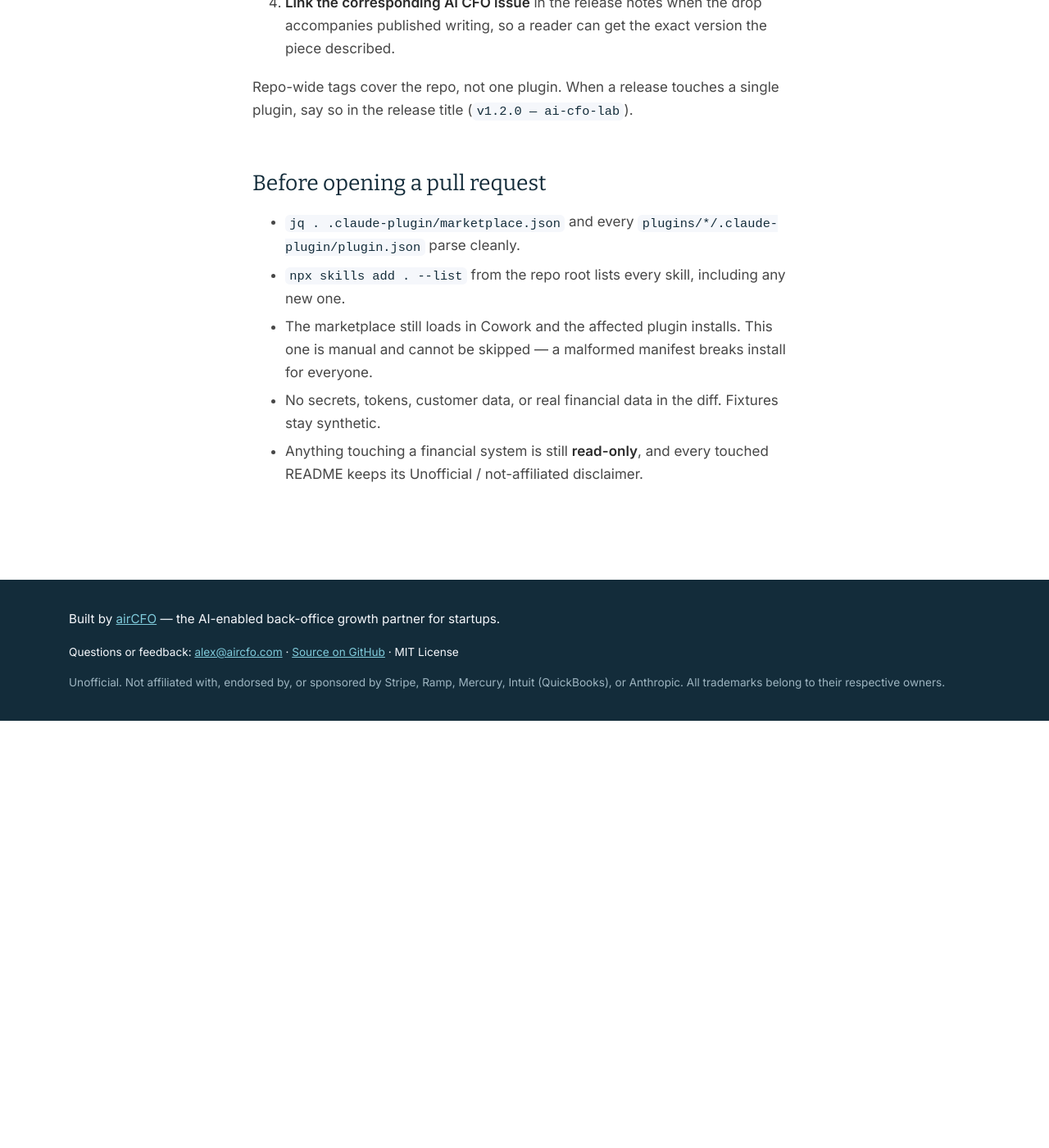
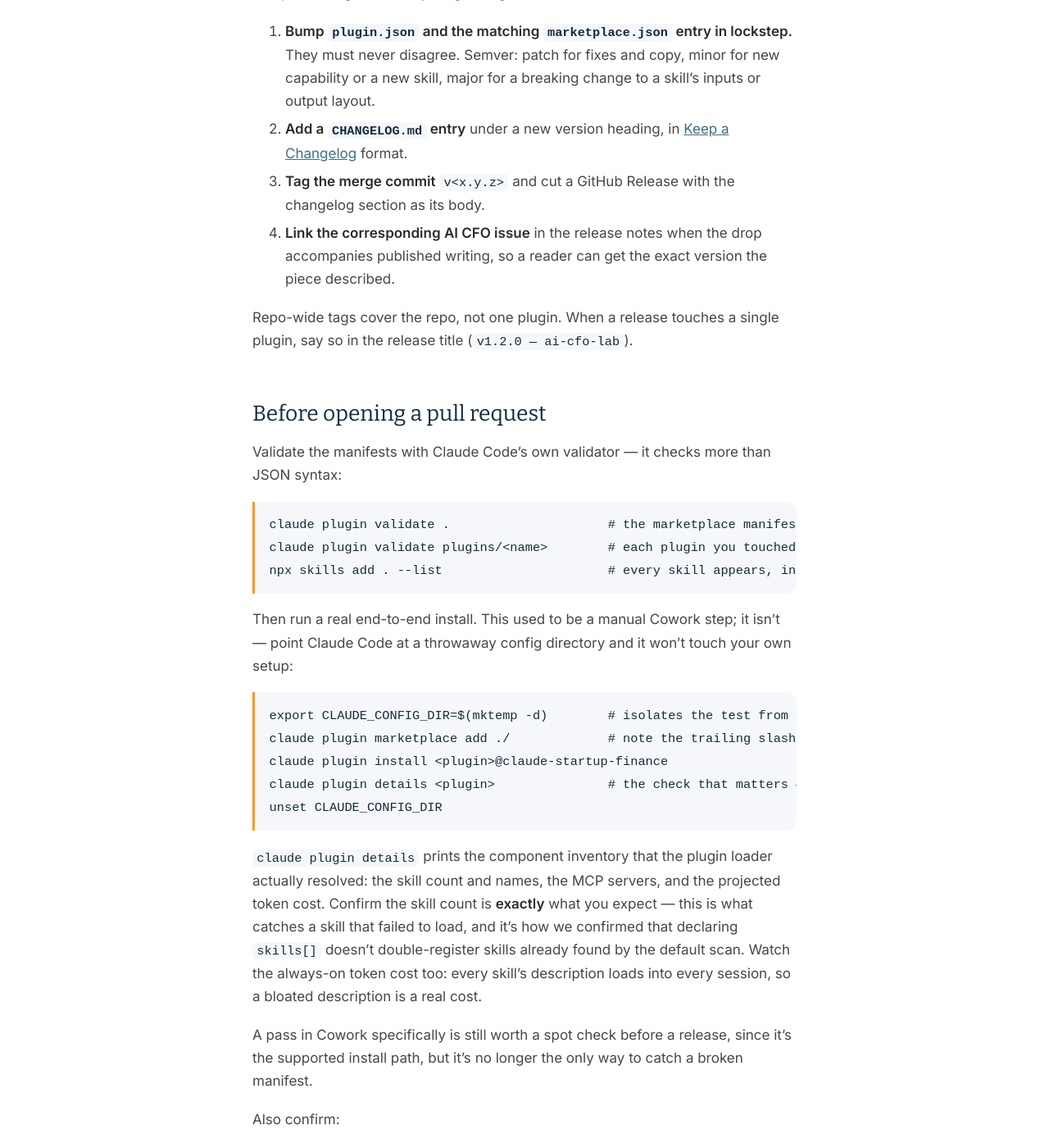
Before and after one commit to aircfo/claude-startup-finance, a Jekyll site: the page built from docs/authoring-conventions.md, in a window 1280 px wide and 1400 px high, scrolled down 4323 px. Shown: the whole window at 82% size. Built offline with Jekyll 4.4.1, drawn with Linux system fonts in a browser that asks for light colours; before the commit the page ends 5202 px from its top, so only the background shows below that; some of the changed text lies outside the part shown.

Commit message:
docs: replace the "manual Cowork check" with real verification commands
The earlier commits told contributors the install check was manual and
unskippable. That was wrong: `claude plugin validate` validates both manifest
levels, and pointing CLAUDE_CONFIG_DIR at a throwaway directory allows a full
install test without touching your own config. `claude plugin details` then
prints the component inventory the loader actually resolved — skill count, MCP
servers, and per-skill token cost — which is a stronger check than eyeballing
Cowork, since it catches a skill that silently failed to load.

Ran it on all three plugins: 1 + 5 + 1 = 7 skills, MCP servers resolved
(quickbooks / stripe+ramp+mercury / none), no duplicates. That last point
settles a real question about the previous commit — `skills[]` paths *add to*
the default skills/ scan per the marketplace docs, so declaring skills already
in the default location could plausibly have double-registered them. It doesn't.

Also corrects the skills[] rationale (it's an official Claude Code marketplace
field, not only a Vercel-CLI affordance), documents that strict defaults to true
and shouldn't be flipped here, and notes that pluginRoot is a real field we're
declining on merit rather than an unsupported one.

Co-Authored-By: Claude Opus 5 (1M context) <noreply@anthropic.com>

````diff
--- a/docs/authoring-conventions.md
+++ b/docs/authoring-conventions.md
@@ -110,17 +110,29 @@ plugin root:
 }
 ```
 
-The `skills` array is what the [`skills` CLI](https://github.com/vercel-labs/skills) reads
-for deterministic discovery (its *Plugin Manifest Discovery* mode), so readers who use
-Claude Code rather than Cowork get a reliable `--skill <name>` install instead of relying
-on the CLI's recursive-search fallback.
+`skills` is an [official marketplace field](https://code.claude.com/docs/en/plugin-marketplaces#marketplace-schema).
+Its declared paths **add to** the default scan of the plugin's `skills/` directory rather
+than replacing it, so listing skills that already sit in the default location is redundant
+for Claude Code itself — verified below that it does not double-register them. The reason to
+declare it anyway is the [`skills` CLI](https://github.com/vercel-labs/skills): declared
+paths put it into documented *Plugin Manifest Discovery* mode instead of its
+recursive-search fallback, which is what gives readers on Claude Code (rather than Cowork) a
+reliable `npx skills add … --skill <name>`.
 
 > **A new skill must be added in two places: its plugin directory *and* the `skills` array
-> in `marketplace.json`.** A skill missing from the array still works in Cowork but becomes
-> undiscoverable to the CLI. The pull-request template checks for this.
+> in `marketplace.json`.** A skill missing from the array still loads in Cowork — the
+> default scan finds it — but discovery by the `skills` CLI stops being deterministic. The
+> pull-request template checks for this.
 
-Do not add `metadata.pluginRoot`. Setting it changes how `source` paths are interpreted,
-and the current explicit `./plugins/<name>` paths already work in both Cowork and the CLI.
+Two related fields, for reference: `strict` defaults to `true`, meaning each plugin's
+`plugin.json` stays the authority for its components and the marketplace entry only
+supplements it. Don't set `strict: false` here — it would make the marketplace entry the
+entire definition and conflict with the `plugin.json` files these plugins ship.
+
+Do not add `metadata.pluginRoot`. It's a real field (it prepends a base directory to
+relative `source` paths), but setting it changes how every existing `source` is interpreted,
+and the explicit `./plugins/<name>` paths already resolve correctly in both Cowork and the
+CLI. No upside, real breakage risk.
 
 ## Release process
 
@@ -142,11 +154,37 @@ so in the release title (`v1.2.0 — ai-cfo-lab`).
 
 ## Before opening a pull request
 
-- `jq . .claude-plugin/marketplace.json` and every `plugins/*/.claude-plugin/plugin.json`
-  parse cleanly.
-- `npx skills add . --list` from the repo root lists every skill, including any new one.
-- The marketplace still loads in Cowork and the affected plugin installs. This one is
-  manual and cannot be skipped — a malformed manifest breaks install for everyone.
+Validate the manifests with Claude Code's own validator — it checks more than JSON syntax:
+
+```bash
+claude plugin validate .                     # the marketplace manifest
+claude plugin validate plugins/<name>        # each plugin you touched
+npx skills add . --list                      # every skill appears, including your new one
+```
+
+Then run a real end-to-end install. This used to be a manual Cowork step; it isn't — point
+Claude Code at a throwaway config directory and it won't touch your own setup:
+
+```bash
+export CLAUDE_CONFIG_DIR=$(mktemp -d)        # isolates the test from your real config
+claude plugin marketplace add ./             # note the trailing slash; "." is rejected
+claude plugin install <plugin>@claude-startup-finance
+claude plugin details <plugin>               # the check that matters — see below
+unset CLAUDE_CONFIG_DIR
+```
+
+`claude plugin details` prints the component inventory that the plugin loader actually
+resolved: the skill count and names, the MCP servers, and the projected token cost. Confirm
+the skill count is **exactly** what you expect — this is what catches a skill that failed to
+load, and it's how we confirmed that declaring `skills[]` doesn't double-register skills
+already found by the default scan. Watch the always-on token cost too: every skill's
+description loads into every session, so a bloated description is a real cost.
+
+A pass in Cowork specifically is still worth a spot check before a release, since it's the
+supported install path, but it's no longer the only way to catch a broken manifest.
+
+Also confirm:
+
 - No secrets, tokens, customer data, or real financial data in the diff. Fixtures stay
   synthetic.
 - Anything touching a financial system is still **read-only**, and every touched README
````
Also changed, not shown: CONTRIBUTING.md (+24 -9 lines), .github/pull_request_template.md.
